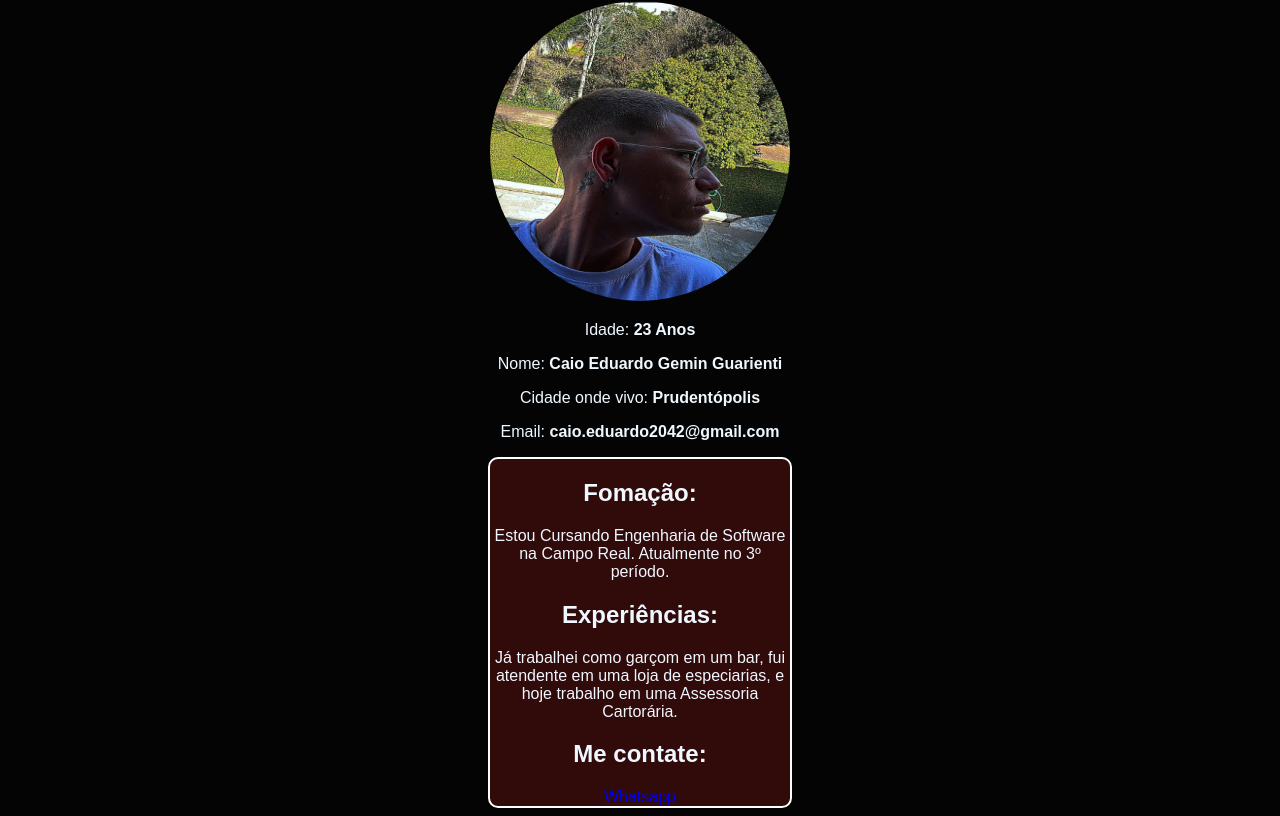
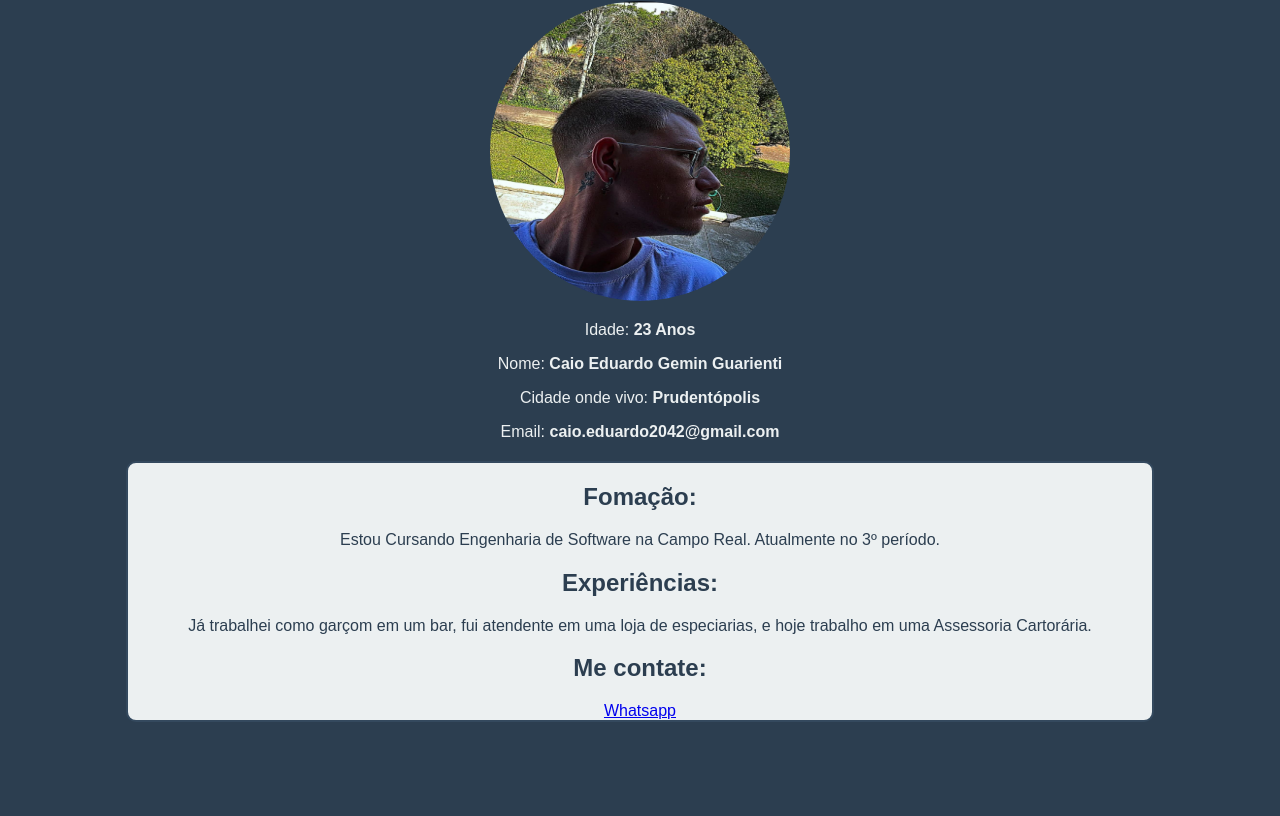
Before and after one commit to CaioEduardoGemin/DSWM, a plain HTML site: page DSWM/Curriculo/index.html in a window 1280 px wide. Shown: the part 79-895 px from the top of the page. Drawn offline with Linux system fonts and the light colour scheme.

Commit message:
Update style.css

```diff
--- a/DSWM/Curriculo/style.css
+++ b/DSWM/Curriculo/style.css
@@ -1,21 +1,30 @@
-#Foto{
+#Foto {
     border-radius: 50%;
     width: 300px;
     height: 300px;
 }
-body{
-    background-color: rgb(4, 4, 4);
+body {
+    background-color: #2c3e50;
     font-family: Arial, Helvetica, sans-serif;
-    color: aliceblue;
+    color: #ecf0f1;
     text-align: center;
+    padding-bottom: 60px;
+    margin: 0;
 }
-#quad{
-    border: 2px solid white;
+
+#quad {
+    border: 2px solid #34495e;
+    color: #2c3e50;
     border-radius: 10px;
-    width: 300px;
+    width: 80%;
     height: auto;
     text-align: center;
-    margin-left: auto;
-    margin-right: auto;
-    background-color: rgb(49, 10, 10);
+    margin: 20px auto;
+    background-color: #ecf0f1;
+    padding: auto;
 }
+#rodapé {
+    text-align: center;
+    padding-top: 15px;
+    padding-bottom: auto;
+}
```
